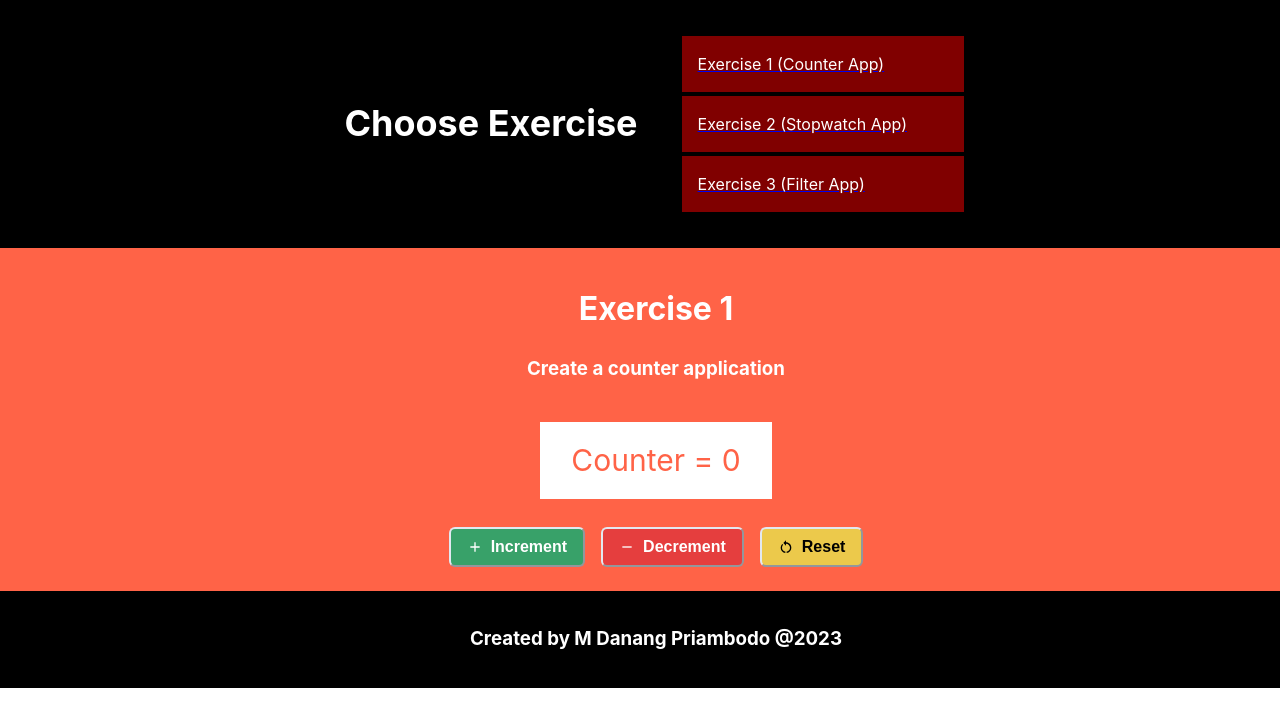
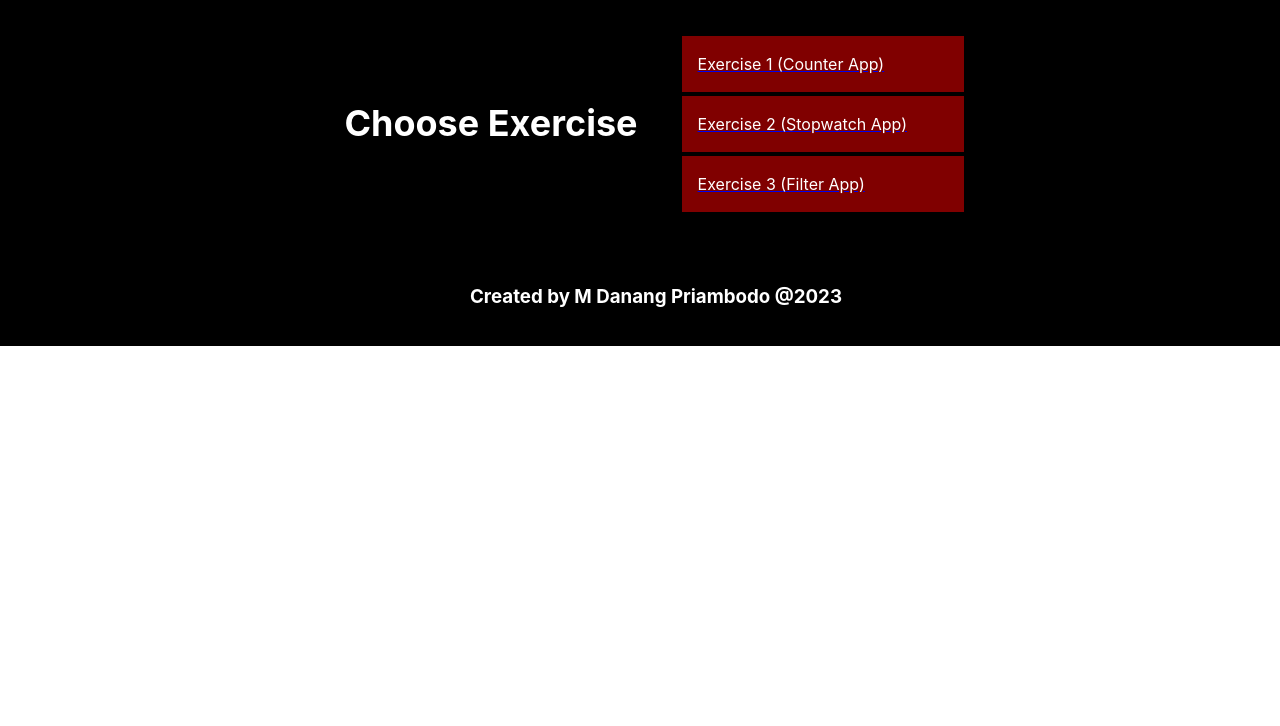
Before and after one commit to mcdanang/my-app, a React (Create React App) app: page /my-app/exercise1 in a window 1280 px wide. Shown: the top 726 px of the page. Built offline with nearby package versions, Linux system fonts and the light colour scheme.

Commit message:
update path2

```diff
--- a/package.json
+++ b/package.json
@@ -2,7 +2,7 @@
   "name": "my-app",
   "version": "0.1.0",
   "private": true,
-  "homepage": "https://mcdanang.github.io/my-app/",
+  "homepage": "https://mcdanang.github.io/exercise1/",
   "dependencies": {
     "-": "^0.0.1",
     "@chakra-ui/react": "^2.5.1",
--- a/src/App.js
+++ b/src/App.js
@@ -16,9 +16,9 @@ class App extends React.Component {
       <div>
         <Header name={name}/>
         <Routes>
-          <Route exact path="/my-app/exercise1" element={<Exercise1/>} />
-          <Route exact path="/my-app/exercise2" element={<Exercise2/>} />
-          <Route exact path="/my-app/exercise3" element={<Exercise3/>} />
+          <Route exact path="/exercise1" element={<Exercise1/>} />
+          <Route exact path="/exercise2" element={<Exercise2/>} />
+          <Route exact path="/exercise3" element={<Exercise3/>} />
         </Routes>
         <Footer/>
       </div>
```
